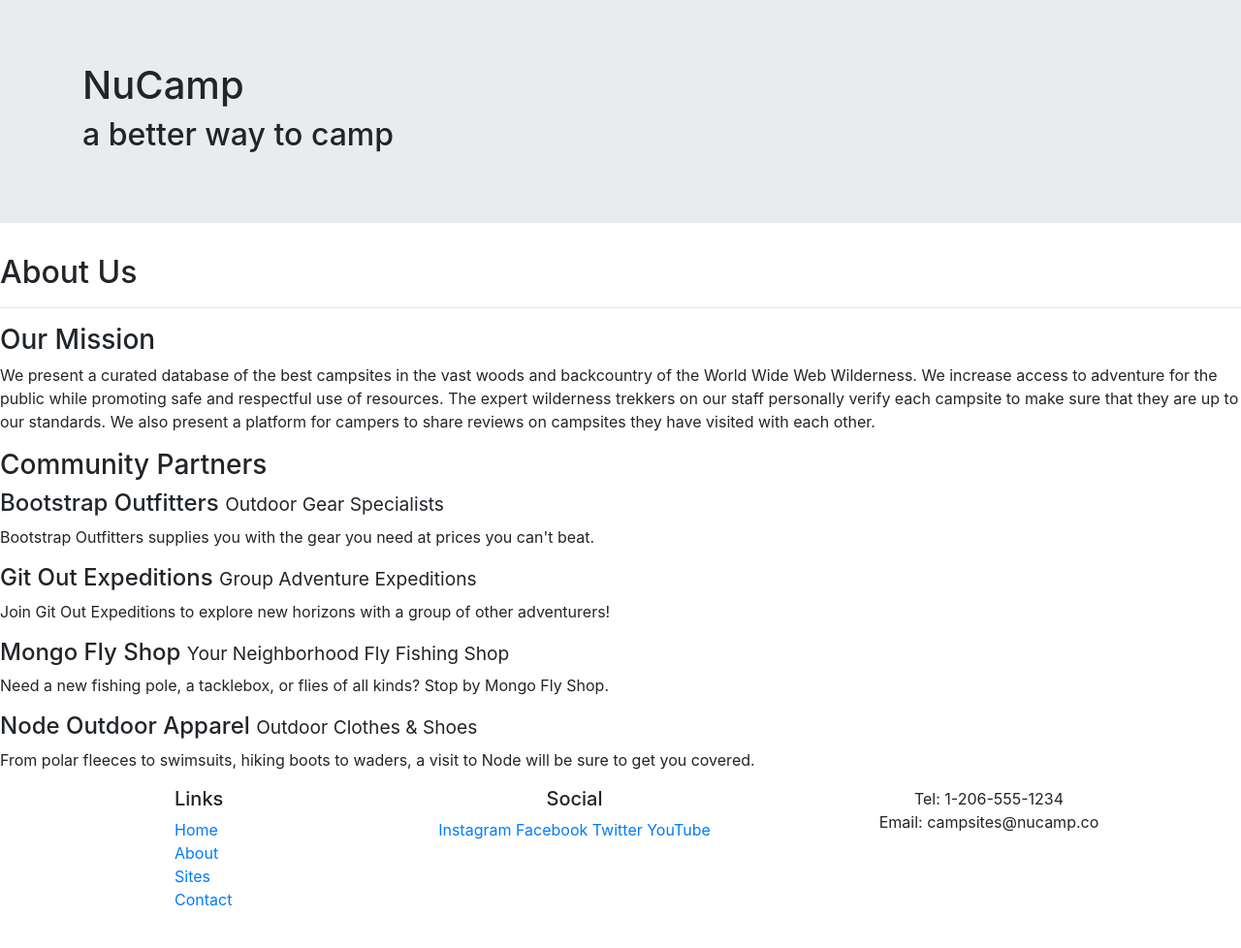
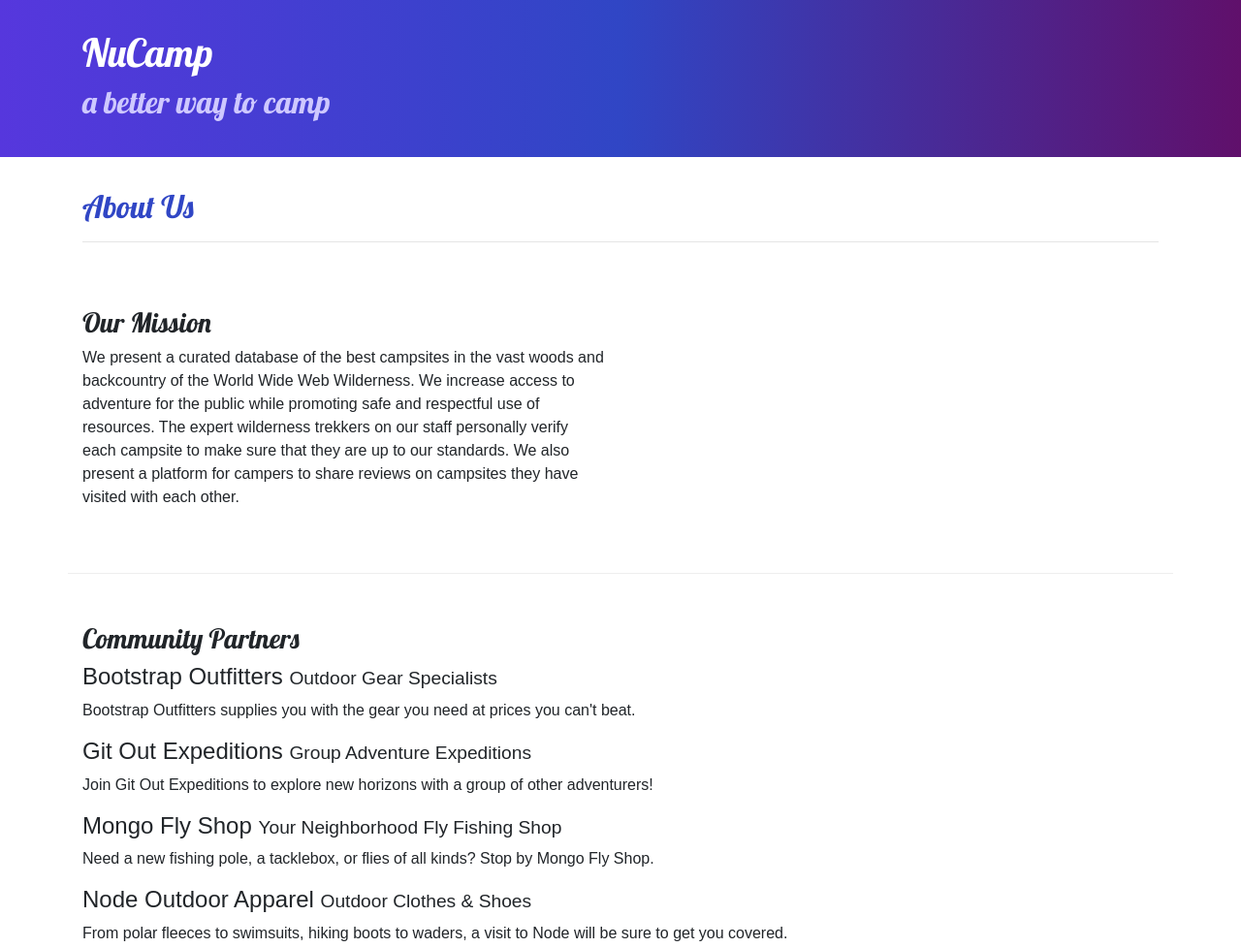
Before and after one commit to jaymar85/nucampsite, a website: page aboutus.html in a window 1280 px wide. Shown: the top 978 px of the page at 97% size. Before the commit the page ends 956 px from the top, so only its background shows below. Drawn offline with nearby package versions, Linux system fonts and the light colour scheme.

Commit message:
Completed about page

```diff
--- a/aboutus.html
+++ b/aboutus.html
@@ -5,12 +5,13 @@
     <!-- Required meta tags always come first -->
     <meta charset="utf-8" />
     <meta name="viewport" content="width=device-width, initial-scale=1" />
-    <meta name="viewport" content="width=device-width, initial-scale=1" />
 
     <!-- Bootstrap CSS -->
     <link rel="stylesheet" href="node_modules/bootstrap/dist/css/bootstrap.min.css" />
-    <link rel=“stylesheet” href=“css/styles.css” />
-    <link rel=“stylesheet” href=“https://fonts.googleapis.com/css?family=Lobster%7COpen+Sans” />
+
+    <!-- Additional CSS must be placed after Bootstrap CSS -->
+    <link rel="stylesheet" href="https://fonts.googleapis.com/css?family=Lobster|Open+Sans" />
+    <link rel="stylesheet" href="css/styles.css" />
     <title>NuCamp: A Better Way To Camp</title>
 </head>
 
@@ -27,32 +28,33 @@
         </div>
     </header>
 
-    <div>
-        <div>
-            <div>
+    <div class="container">
+
+        <div class="row">
+            <div class="col">
                <h2>About Us</h2>
                <hr />
             </div>
         </div>
 
-        <div>
-            <div>
+        <div class="row row-content">
+            <div class="col-sm-6">
                 <h3>Our Mission</h3>
                 <p>We present a curated database of the best campsites in the vast woods and backcountry of the World Wide Web Wilderness. We increase access to adventure for the public while promoting safe and respectful use of resources. The expert wilderness trekkers on our staff personally verify each campsite to make sure that they are up to our standards. We also present a platform for campers to share reviews on campsites they have visited with each other.</p>
             </div>
         </div>
 
-        <div>
-            <div>
+        <div class="row row-content">
+            <div class="col">
                 <h3>Community Partners</h3>
                 <h4>Bootstrap Outfitters <small>Outdoor Gear Specialists</small></h4>
-                <p>Bootstrap Outfitters supplies you with the gear you need at prices you can't beat.</p>
+                <p class="d-none d-sm-block">Bootstrap Outfitters supplies you with the gear you need at prices you can't beat.</p>
                 <h4>Git Out Expeditions <small>Group Adventure Expeditions</small></h4>
-                <p>Join Git Out Expeditions to explore new horizons with a group of other adventurers!</p>
+                <p class="d-none d-sm-block">Join Git Out Expeditions to explore new horizons with a group of other adventurers!</p>
                 <h4>Mongo Fly Shop <small>Your Neighborhood Fly Fishing Shop</small></h4>
-                <p>Need a new fishing pole, a tacklebox, or flies of all kinds? Stop by Mongo Fly Shop.</p>
+                <p class="d-none d-sm-block">Need a new fishing pole, a tacklebox, or flies of all kinds? Stop by Mongo Fly Shop.</p>
                 <h4>Node Outdoor Apparel <small>Outdoor Clothes & Shoes</small></h4>
-                <p>From polar fleeces to swimsuits, hiking boots to waders, a visit to Node will be sure to get you covered.</p>
+                <p class="d-none d-sm-block">From polar fleeces to swimsuits, hiking boots to waders, a visit to Node will be sure to get you covered.</p>
             </div>
         </div>
     </div>
@@ -83,7 +85,10 @@
            </div>
         </div>
     </footer>
-
+    <!-- jQuery must come first, then Popper.js, then the Bootstrap JavaScript plugins.-->
+    <script src="node_modules/jquery/dist/jquery.slim.min.js"></script>
+    <script src="node_modules/popper.js/dist/umd/popper.min.js"></script>
+    <script src="node_modules/bootstrap/dist/js/bootstrap.min.js"></script>›
 </body>
 
 </html>
--- /dev/null
+++ b/css/styles.css
@@ -0,0 +1,32 @@
+body {
+    font-family: "Open-sans", sans-serif;
+}
+
+h1, h2, h3 {
+    font-family: "Lobster", cursive;
+}
+
+h2 {
+    color: #3046C5;
+}
+
+header h2 {
+    color: #CEC8FF;
+}
+
+footer {
+    background-image: linear-gradient(#CEC8FF, white);
+    padding: 20px 0;
+}
+
+.jumbotron {
+    padding: 30px;
+    background-image: linear-gradient(to right, #5637DD, #3046C5, #60106B);
+    color: white;
+}
+
+.row-content {
+    padding: 50px 0;
+    border-bottom: 1px ridge;
+    min-height: 200px;
+}
```
Also changed, not shown: index.html (+12 -14 lines).
